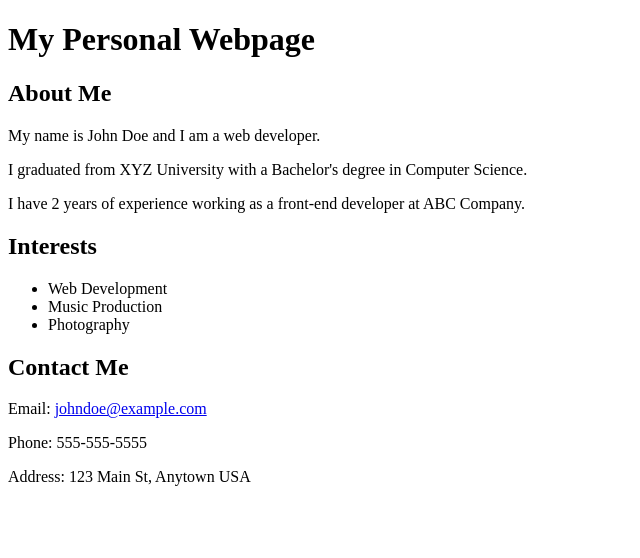
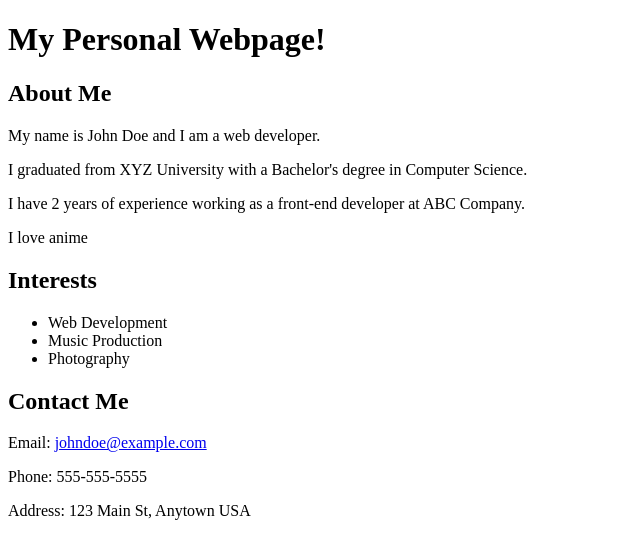
Before and after one commit to 28thOfDec1998/personal_web, a plain HTML site: page index.html in a window 1280 px wide. Shown: the whole page, without its empty margins (0-640 px from the left). Drawn offline with Linux system fonts and the light colour scheme.

Commit message:
New code lines

```diff
--- a/index.html
+++ b/index.html
@@ -10,7 +10,7 @@
 <body>
 
   <!-- The h1 element represents a heading -->
-  <h1>My Personal Webpage</h1>
+  <h1>My Personal Webpage!</h1>
 
   <!-- The div element represents a section of the webpage -->
   <div id="about-me">
@@ -19,6 +19,7 @@
     <p>My name is John Doe and I am a web developer.</p>
     <p>I graduated from XYZ University with a Bachelor's degree in Computer Science.</p>
     <p>I have 2 years of experience working as a front-end developer at ABC Company.</p>
+    <p>I love anime</p>
   </div>
 
   <div id="interests">
```
